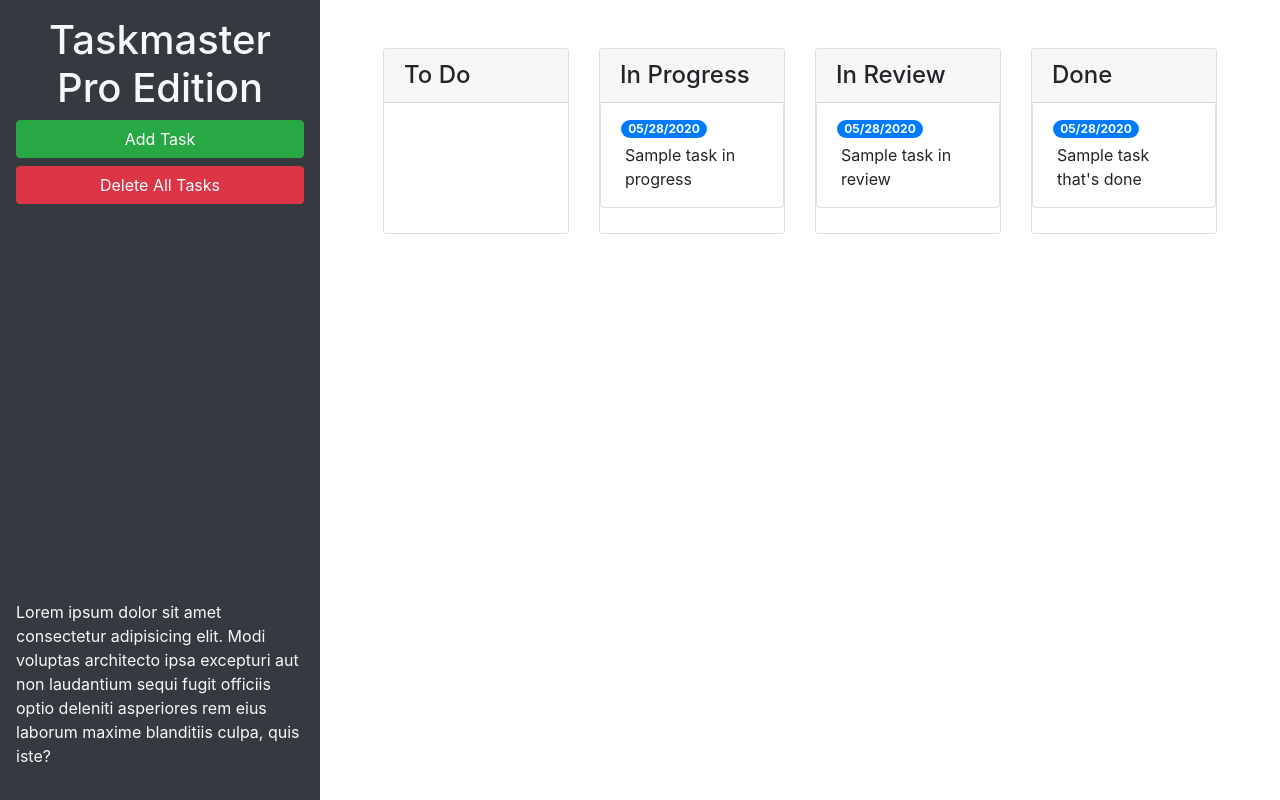
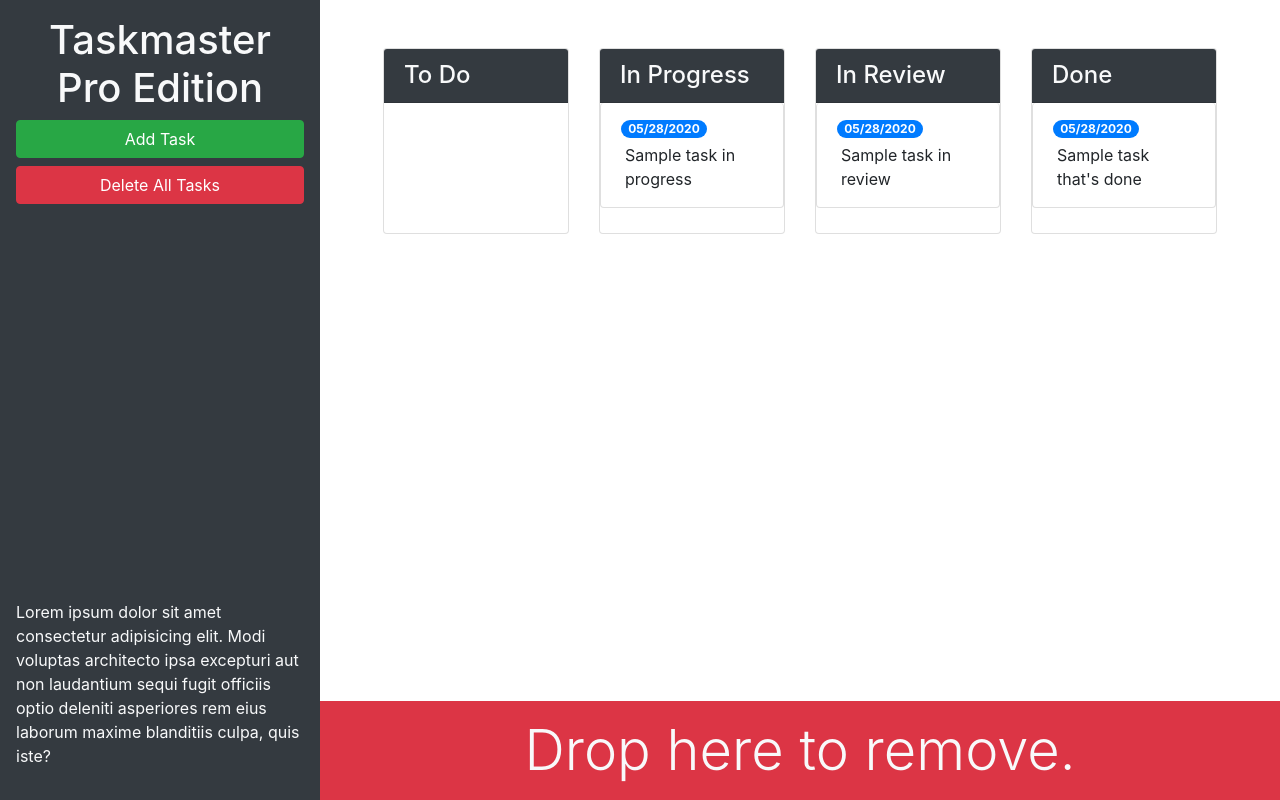
Before and after one commit to gavin-asay/taskmaster-pro, a plain HTML site: page index.html in a window 1280 px wide. Drawn offline with nearby package versions, Linux system fonts and the light colour scheme.

Commit message:
bootstrap finished

```diff
--- a/index.html
+++ b/index.html
@@ -13,21 +13,21 @@
 <body>
 
   <div class="row min-vh-100 no-gutters">
-    <header class="col-12 col-lg-3 bg-dark text-light d-flex flex-column p-4 p-lg-3">
+    <header class="col-12 col-lg-3 bg-dark text-light sticky-top d-flex flex-column p-4 p-lg-3">
       <h1 class="text-center">Taskmaster Pro Edition</h1>
       <button id="create-task" class="btn btn-block btn-success" data-toggle="modal" data-target="#task-form-modal">Add
         Task</button>
       <button id="remove-tasks" class="btn btn-block btn-danger">Delete All Tasks</button>
-      <p class="mt-auto">Lorem ipsum dolor sit amet consectetur adipisicing elit. Modi voluptas architecto ipsa
+      <p class="mt-auto d-none d-lg-block">Lorem ipsum dolor sit amet consectetur adipisicing elit. Modi voluptas architecto ipsa
         excepturi aut non
         laudantium sequi fugit officiis optio deleniti asperiores rem eius laborum maxime blanditiis culpa, quis iste?
       </p>
     </header>
-    <main class="col-12 col-lg-9">
+    <main class="col-12 col-lg-9 d-flex flex-column">
       <div class="m-5 row justify-content-around">
           <div class="col-12 col-md-6 col-xl-3 mb-3">
             <div class="card">
-              <h4 class="card-header">To Do</h4>
+              <h4 class="card-header bg-dark text-light">To Do</h4>
               <ul id="list-toDo" class="list-group"> </ul>
           </div>
         </div>
@@ -35,7 +35,7 @@
         <!-- in progress start -->
         <div class="col-12 col-md-6 col-xl-3 mb-3">
           <div class="card">
-            <h4 class="card-header">In Progress</h4>
+            <h4 class="card-header bg-dark text-light">In Progress</h4>
             <ul id="list-inProgress" class="list-group">
               <li class="list-group-item">
                 <span class="badge badge-primary badge-pill">05/28/2020</span>
@@ -48,7 +48,7 @@
         <!-- in review start -->
         <div class="col-12 col-md-6 col-xl-3 mb-3">
           <div class="card">
-            <h4 class="card-header">In Review</h4>
+            <h4 class="card-header bg-dark text-light">In Review</h4>
             <ul id="list-inReview" class="list-group">
               <li class="list-group-item">
                 <span class="badge badge-primary badge-pill">05/28/2020</span>
@@ -61,7 +61,7 @@
         <!-- done start -->
         <div class="col-12 col-md-6 col-xl-3 mb-3">
           <div class="card">
-            <h4 class="card-header">Done</h4>
+            <h4 class="card-header bg-dark text-light">Done</h4>
             <ul id="list-done" class="list-group">
               <li class="list-group-item">
                 <span class="badge badge-primary badge-pill">05/28/2020</span>
@@ -71,6 +71,11 @@
           </div>
         </div>
       <!-- done end -->
+      </div>
+      <div id="trash" class="mt-auto">
+        <div class="w-100 bg-danger p-3 text-center text-light display-4">
+          Drop here to remove.
+        </div>
       </div>
     </main>
   </div>
```
